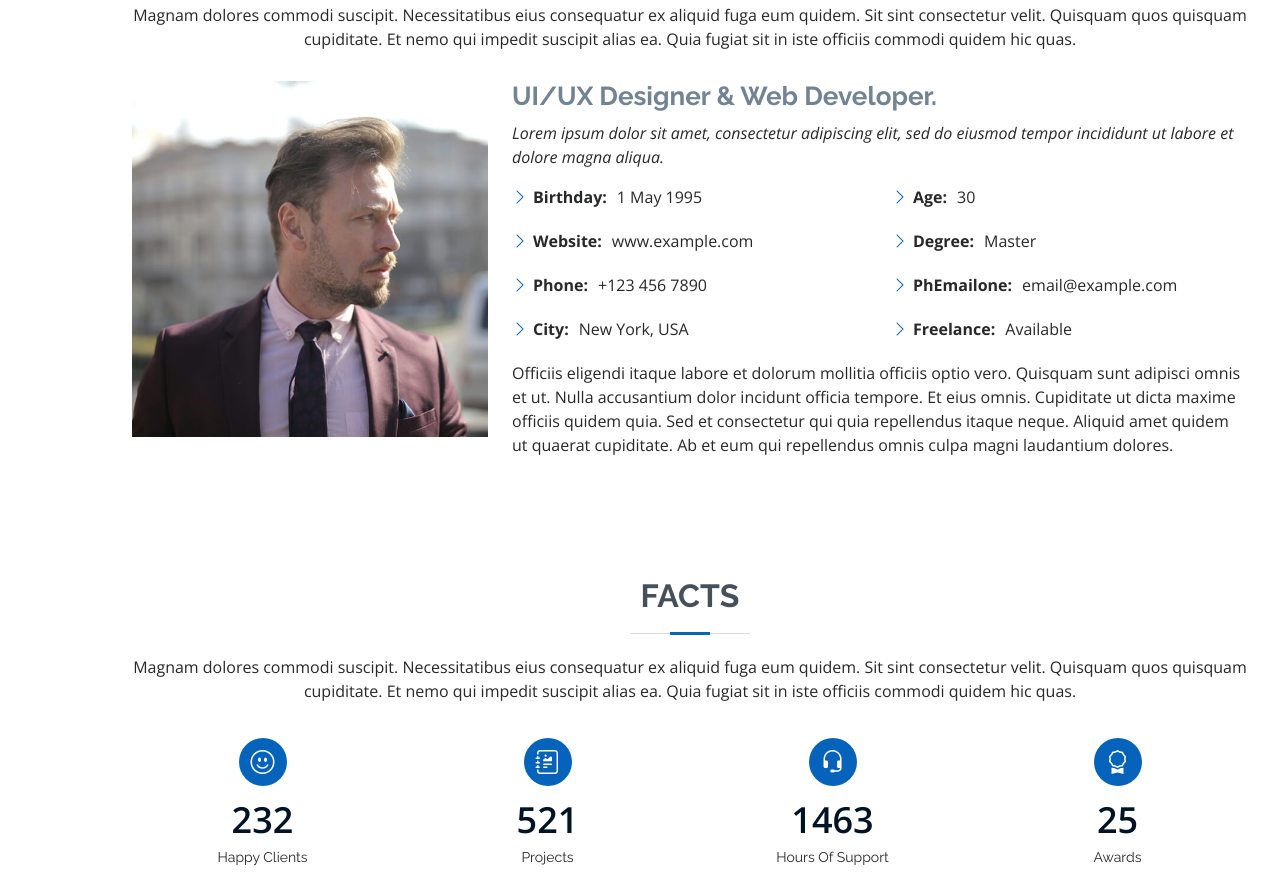
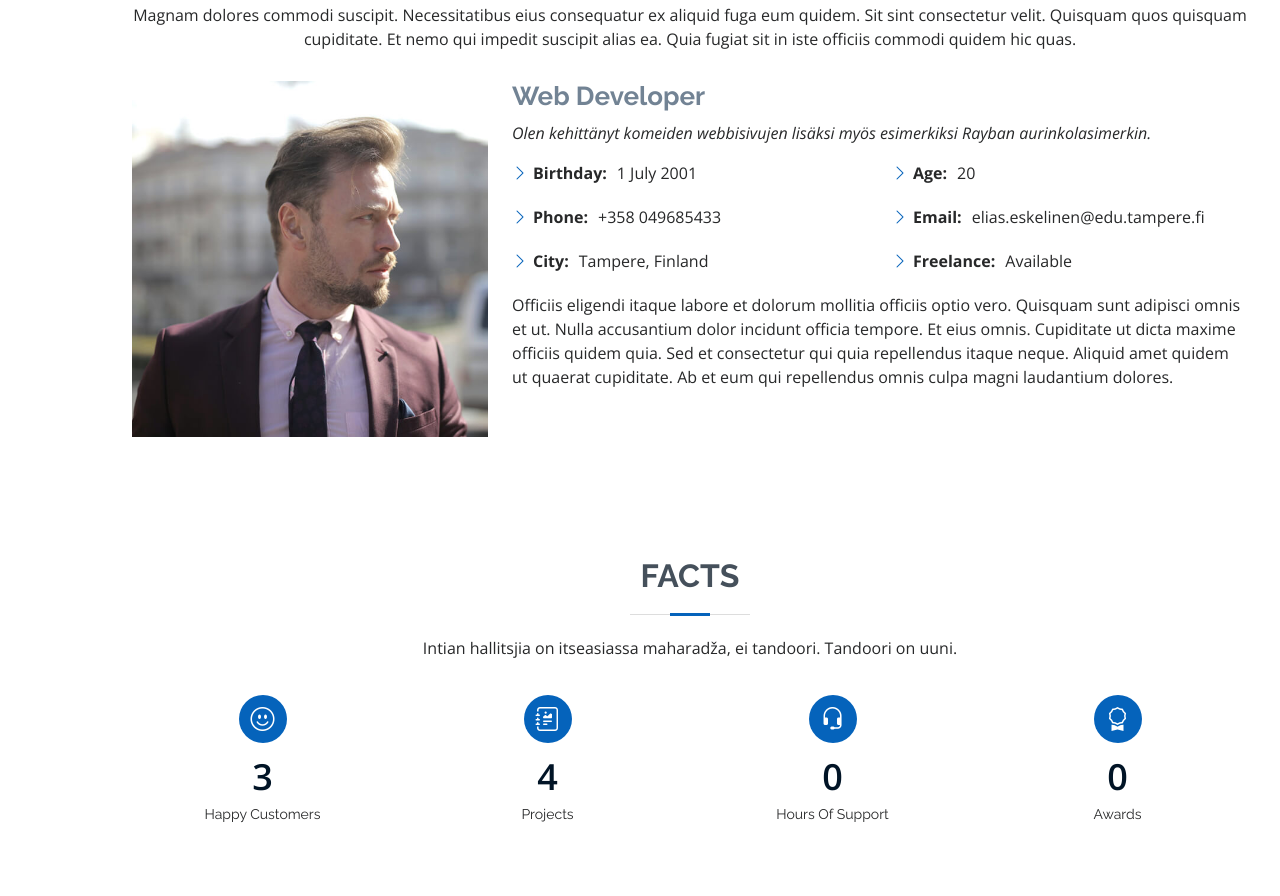
Before and after one commit to EliasEsc/EliasEsc.github.io, a plain HTML site: page index.html in a window 1280 px wide. Shown: the part 935-1831 px from the top of the page. Drawn offline with nearby package versions, Linux system fonts and the light colour scheme.

Commit message:
suosittelija_lisattu

```diff
--- a/index.html
+++ b/index.html
@@ -60,7 +60,7 @@
   <section id="hero" class="d-flex flex-column justify-content-center">
     <div class="container" data-aos="zoom-in" data-aos-delay="100">
       <h1>Elias "Rayban" Eskelinen</h1>
-      <p>I'm <span class="typed" data-typed-items="Designer, Developer, Freelancer, Photographer"></span></p>
+      <p>I'm a <span class="typed" data-typed-items="Developer, Web Designer"></span></p>
       <div class="social-links">
         <a href="#" class="twitter"><i class="bx bxl-twitter"></i></a>
         <a href="#" class="facebook"><i class="bx bxl-facebook"></i></a>
@@ -87,25 +87,22 @@
             <img src="assets/img/profile-img.jpg" class="img-fluid" alt="">
           </div>
           <div class="col-lg-8 pt-4 pt-lg-0 content">
-            <h3>UI/UX Designer &amp; Web Developer.</h3>
+            <h3>Web Developer</h3>
             <p class="fst-italic">
-              Lorem ipsum dolor sit amet, consectetur adipiscing elit, sed do eiusmod tempor incididunt ut labore et dolore
-              magna aliqua.
+              Olen kehittänyt komeiden webbisivujen lisäksi myös esimerkiksi Rayban aurinkolasimerkin.
             </p>
             <div class="row">
               <div class="col-lg-6">
                 <ul>
-                  <li><i class="bi bi-chevron-right"></i> <strong>Birthday:</strong> <span>1 May 1995</span></li>
-                  <li><i class="bi bi-chevron-right"></i> <strong>Website:</strong> <span>www.example.com</span></li>
-                  <li><i class="bi bi-chevron-right"></i> <strong>Phone:</strong> <span>+123 456 7890</span></li>
-                  <li><i class="bi bi-chevron-right"></i> <strong>City:</strong> <span>New York, USA</span></li>
+                  <li><i class="bi bi-chevron-right"></i> <strong>Birthday:</strong> <span>1 July 2001</span></li>
+                  <li><i class="bi bi-chevron-right"></i> <strong>Phone:</strong> <span>+358 049685433</span></li>
+                  <li><i class="bi bi-chevron-right"></i> <strong>City:</strong> <span>Tampere, Finland</span></li>
                 </ul>
               </div>
               <div class="col-lg-6">
                 <ul>
-                  <li><i class="bi bi-chevron-right"></i> <strong>Age:</strong> <span>30</span></li>
-                  <li><i class="bi bi-chevron-right"></i> <strong>Degree:</strong> <span>Master</span></li>
-                  <li><i class="bi bi-chevron-right"></i> <strong>PhEmailone:</strong> <span>email@example.com</span></li>
+                  <li><i class="bi bi-chevron-right"></i> <strong>Age:</strong> <span>20</span></li>
+                  <li><i class="bi bi-chevron-right"></i> <strong>Email:</strong> <span>elias.eskelinen@edu.tampere.fi</span></li>
                   <li><i class="bi bi-chevron-right"></i> <strong>Freelance:</strong> <span>Available</span></li>
                 </ul>
               </div>
@@ -126,7 +123,7 @@
 
         <div class="section-title">
           <h2>Facts</h2>
-          <p>Magnam dolores commodi suscipit. Necessitatibus eius consequatur ex aliquid fuga eum quidem. Sit sint consectetur velit. Quisquam quos quisquam cupiditate. Et nemo qui impedit suscipit alias ea. Quia fugiat sit in iste officiis commodi quidem hic quas.</p>
+          <p>Intian hallitsjia on itseasiassa maharadža, ei tandoori. Tandoori on uuni.</p>
         </div>
 
         <div class="row">
@@ -134,15 +131,15 @@
           <div class="col-lg-3 col-md-6">
             <div class="count-box">
               <i class="bi bi-emoji-smile"></i>
-              <span data-purecounter-start="0" data-purecounter-end="232" data-purecounter-duration="1" class="purecounter"></span>
-              <p>Happy Clients</p>
+              <span data-purecounter-start="0" data-purecounter-end="3" data-purecounter-duration="1" class="purecounter"></span>
+              <p>Happy Customers</p>
             </div>
           </div>
 
           <div class="col-lg-3 col-md-6 mt-5 mt-md-0">
             <div class="count-box">
               <i class="bi bi-journal-richtext"></i>
-              <span data-purecounter-start="0" data-purecounter-end="521" data-purecounter-duration="1" class="purecounter"></span>
+              <span data-purecounter-start="0" data-purecounter-end="4" data-purecounter-duration="1" class="purecounter"></span>
               <p>Projects</p>
             </div>
           </div>
@@ -150,7 +147,7 @@
           <div class="col-lg-3 col-md-6 mt-5 mt-lg-0">
             <div class="count-box">
               <i class="bi bi-headset"></i>
-              <span data-purecounter-start="0" data-purecounter-end="1463" data-purecounter-duration="1" class="purecounter"></span>
+              <span data-purecounter-start="0" data-purecounter-end="0" data-purecounter-duration="1" class="purecounter"></span>
               <p>Hours Of Support</p>
             </div>
           </div>
@@ -158,7 +155,7 @@
           <div class="col-lg-3 col-md-6 mt-5 mt-lg-0">
             <div class="count-box">
               <i class="bi bi-award"></i>
-              <span data-purecounter-start="0" data-purecounter-end="25" data-purecounter-duration="1" class="purecounter"></span>
+              <span data-purecounter-start="0" data-purecounter-end="0" data-purecounter-duration="1" class="purecounter"></span>
               <p>Awards</p>
             </div>
           </div>
@@ -560,12 +557,12 @@
 
             <div class="swiper-slide">
               <div class="testimonial-item">
-                <img src="assets/img/testimonials/testimonials-1.jpg" class="testimonial-img" alt="">
-                <h3>Saul Goodman</h3>
+                <img src="kuvat/SuosittelijaJoonas.png" class="testimonial-img" alt="">
+                <h3>Joonas Luoma</h3>
                 <h4>Ceo &amp; Founder</h4>
                 <p>
                   <i class="bx bxs-quote-alt-left quote-icon-left"></i>
-                  Proin iaculis purus consequat sem cure digni ssim donec porttitora entum suscipit rhoncus. Accusantium quam, ultricies eget id, aliquam eget nibh et. Maecen aliquam, risus at semper.
+                  Ei vittu, äijä luuli et Intian hallitsija on tandoori.
                   <i class="bx bxs-quote-alt-right quote-icon-right"></i>
                 </p>
               </div>
```
Also changed, not shown: kuvat/SuosittelijaJoonas.png (added).
